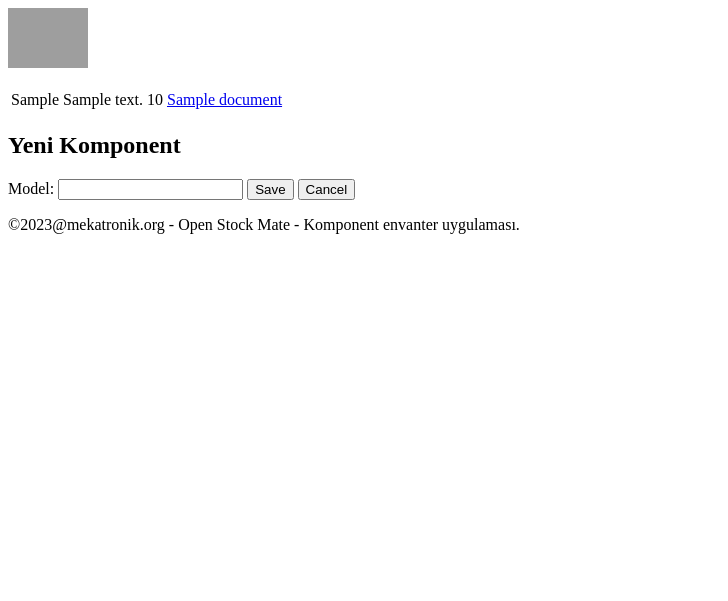
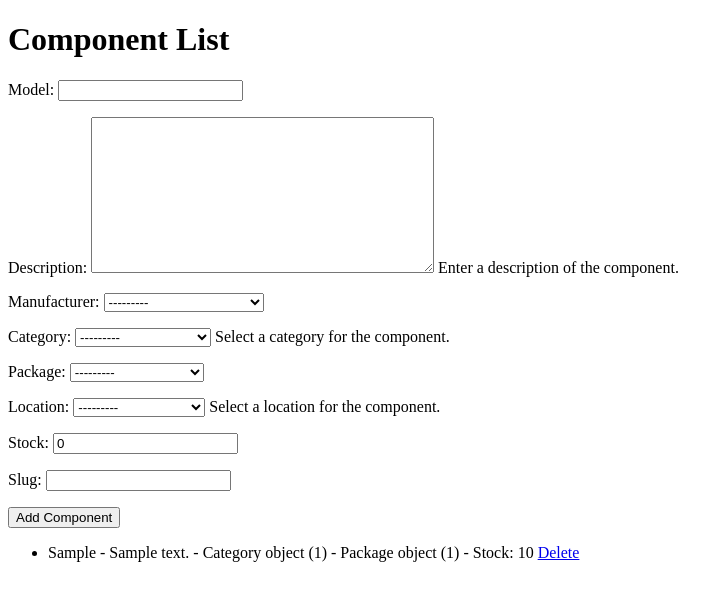
Before and after one commit to ixnur/envo, a Django app: template app/templates/home.html in a window 1280 px wide. Shown: the top 601 px of the page, without its empty margins (0-728 px from the left). Run offline with Django 5.2, Linux system fonts and the light colour scheme; the template is opened without the code that fills it: values that come from a table or form of the project are taken from there, others are empty; tables that the repository leaves empty hold one stand-in row (values such as "Sample post"); grey boxes are pictures that could not be loaded.

Commit message:
bu comiti dikkate alma abi

```diff
--- a/app/forms.py
+++ b/app/forms.py
@@ -1,5 +1,3 @@
-# forms.py
-
 from django import forms
 from .models import Category, ComponentDocumentLink, Component, DocumentType, Document, Location, LocationType, Package, PurchaseDetail, Purchase, Supplier, StockMovement
 
@@ -7,6 +5,35 @@
     class Meta:
         model = Component
         fields = '__all__'
+
+class ComponentForm(forms.ModelForm):
+    class Meta:
+        model = Component
+        fields = '__all__'
+        exclude = ['document_links']
+        widgets = {
+            'name': forms.TextInput(attrs={'class': 'form-control'}),
+            'description': forms.Textarea(attrs={'class': 'form-control'}),
+            'category': forms.Select(attrs={'class': 'form-control'}),
+            'supplier': forms.Select(attrs={'class': 'form-control'}),
+            'location': forms.Select(attrs={'class': 'form-control'}),
+            'package': forms.Select(attrs={'class': 'form-control'}),
+        }
+        labels = {
+            'name': 'Name',
+            'description': 'Description',
+            'category': 'Category',
+            'supplier': 'Supplier',
+            'location': 'Location',
+            'package': 'Package',
+        }
+        help_texts = {
+            'name': 'Enter the name of the component.',
+            'description': 'Enter a description of the component.',
+            'category': 'Select a category for the component.',
+            'supplier': 'Select a supplier for the component.',
+            'location': 'Select a location for the component.',
+        }
 
 class ComponentDocumentLinkForm(forms.ModelForm):
     class Meta:
--- a/app/templates/home.html
+++ b/app/templates/home.html
@@ -1,157 +1,46 @@
+<!-- home.html -->
+
 <!DOCTYPE html>
-<html lang="tr">
+<html lang="en">
 <head>
-    <meta charset="UTF-8" />
-    <meta name="viewport" content="width=device-width, initial-scale=1.0" />
-    <title>
-        {% load static %}
-        {% block title %} imageUrl=<favicon class="ico"></favicon>{% endblock %}
-    </title>
-    <style>
-        /* (CSS still remains the same) */
-    </style>
+    <meta charset="UTF-8">
+    <meta name="viewport" content="width=device-width, initial-scale=1.0">
+    <title>Inventory Home</title>
 </head>
 <body>
-    <header>
-        <nav>
-            <a class="navbar-brand" href="{% url 'home' %}">
-                <img class="logo" src="/home/n/Desktop/logo.png" alt="OpenStockMate Logo" height="60" />
-            </a>
-            <ul class="nav-links">
-                <div class="action-buttons">
-                    <!-- Existing action buttons -->
-                </div>
-            </ul>
-        </nav>
-    </header>
-    <div class="table-container">
-        <table class="table" id="productTable">
-            <!-- Table header -->
-            <thead>
-                <!-- ... (same as your existing code) ... -->
-            </thead>
 
-            <!-- Table body -->
-            <tbody>
-                {% for component in components %}
-                <tr>
-                    <!-- Display component details -->
-                    <td>{{ component.model }}</td>
-                    <td>{{ component.description }}</td>
-                    <!-- Add other fields as needed -->
-                    <!-- ... -->
+<h1>Component List</h1>
 
-                    <!-- Stok hücresi -->
-                    <td class="stock-cell">{{ component.stock }}</td>
+<!-- Ekleme Formu -->
+<form method="post" action="{% url 'save_component' %}" id="add-component-form">
+    {% csrf_token %}
+    {{ component_form.as_p }}
+    <button type="submit">Add Component</button>
+</form>
 
-                    <!-- Document link column -->
-                    <td>
-                        {% for document_link in component.componentdocumentlink_set.all %}
-                            <a href="{{ document_link.document.document_path }}" target="_blank">{{ document_link.document.name }}</a><br />
-                        {% endfor %}
-                    </td>
+<!-- Bileşen Listesi -->
+<ul>
+    {% for component in components %}
+        <li>
+            {{ component.model }} - {{ component.description }} - {{ component.category }} - {{ component.package }}  - Stock: {{ component.stock }}
+            <a href="{% url 'delete_component' component.id %}" class="delete-link">Delete</a>
+        </li>
+    {% endfor %}
+</ul>
 
-                    <!-- Other fields -->
-                    <!-- ... -->
-                </tr>
-                {% endfor %}
-            </tbody>
-        </table>
-    </div>
-    <!-- Add Component Popup -->
-    <div id="addcompPopup" class="popup">
-        <div class="popup-content">
-            <h2>Yeni Komponent</h2>
-            <form id="addcompForm">
-                <!-- Form fields -->
-                <label for="model">Model:</label>
-                <input type="text" id="model" name="model" required />
-                <!-- Add other input fields as needed -->
-                <!-- ... -->
+<!-- Diğer modellerin listelenmesi için benzer blokları ekleyebilirsiniz -->
 
-                <!-- Save and Cancel buttons -->
-                <button type="button" id="addcompSaveButton">Save</button>
-                <button type="button" id="addcompCancelButton">Cancel</button>
-            </form>
-        </div>
-    </div>
-    <footer class="footer">
-        <p>&copy;2023@mekatronik.org - Open Stock Mate - Komponent envanter uygulaması.</p>
-    </footer>
+<script>
+    // Silme bağlantılarına tıklandığında onay al
+    document.querySelectorAll('.delete-link').forEach(link => {
+        link.addEventListener('click', function (e) {
+            e.preventDefault();
+            if (confirm('Are you sure you want to delete this component?')) {
+                window.location.href = link.getAttribute('href');
+            }
+        });
+    });
+</script>
+
 </body>
 </html>
-<script>
-    document.addEventListener("DOMContentLoaded", function () {
-        // Context menu event listener
-        document.getElementById("productTable").addEventListener("contextmenu", function (event) {
-            event.preventDefault();
-            console.log("Sağ tıklandı");
-        });
-
-        // Stok hücrelerini kontrol etme
-        var stockCells = document.querySelectorAll(".stock-cell");
-        stockCells.forEach(function (cell) {
-            var stock = parseInt(cell.textContent);
-            if (stock < 5) {
-                cell.style.backgroundColor = "red";
-            } else if (stock < 10) {
-                cell.style.backgroundColor = "yellow";
-            }
-        });
-
-        // Add Component Pop-up
-        const addcompButton = document.getElementById("addcompButton");
-        const addcompPopup = document.getElementById("addcompPopup");
-        const addcompSaveButton = document.getElementById("addcompSaveButton");
-        const addcompCancelButton = document.getElementById("addcompCancelButton");
-
-        addcompButton.addEventListener("click", function () {
-            openAddcompPopup();
-        });
-
-        addcompCancelButton.addEventListener("click", function () {
-            closeAddcompPopup();
-        });
-
-        addcompSaveButton.addEventListener("click", function () {
-            saveAddcompData();
-        });
-
-        // Add Component Pop-up fonksiyonları
-        function openAddcompPopup() {
-            addcompPopup.style.display = "block";
-        }
-
-        function closeAddcompPopup() {
-            addcompPopup.style.display = "none";
-        }
-
-        function saveAddcompData() {
-            const model = document.getElementById("model").value;
-            // Diğer giriş alanları için de benzer şekilde değerleri alın
-            // ...
-            const csrftoken = document.querySelector("[name=csrfmiddlewaretoken]").value;
-
-            fetch("/save_component/", {
-                method: "POST",
-                headers: {
-                    "Content-Type": "application/json",
-                    "X-CSRFToken": csrftoken,
-                },
-                body: JSON.stringify({
-                    model: model,
-                    // Diğer giriş alanlarına göre ekleme yapın
-                    // ...
-                }),
-            })
-                .then((response) => response.json())
-                .then((data) => {
-                    console.log(data);
-                    closeAddcompPopup();
-                })
-                .catch((error) => {
-                    console.error("Error:", error);
-                });
-        }
-    });
-</script>
--- a/app/urls.py
+++ b/app/urls.py
@@ -1,6 +1,9 @@
 from . import views
 from django.urls import path, include
+from .views import ComponentListView, save_component, delete_component
 
 urlpatterns = [
     path('', views.home, name='home'),
+    path('save_component/', save_component, name='save_component'),
+    path('delete_component/<int:pk>/', delete_component, name='delete_component'),
 ]
```
Also changed, not shown: app/views.py (+43 -41 lines), db.sqlite3.
